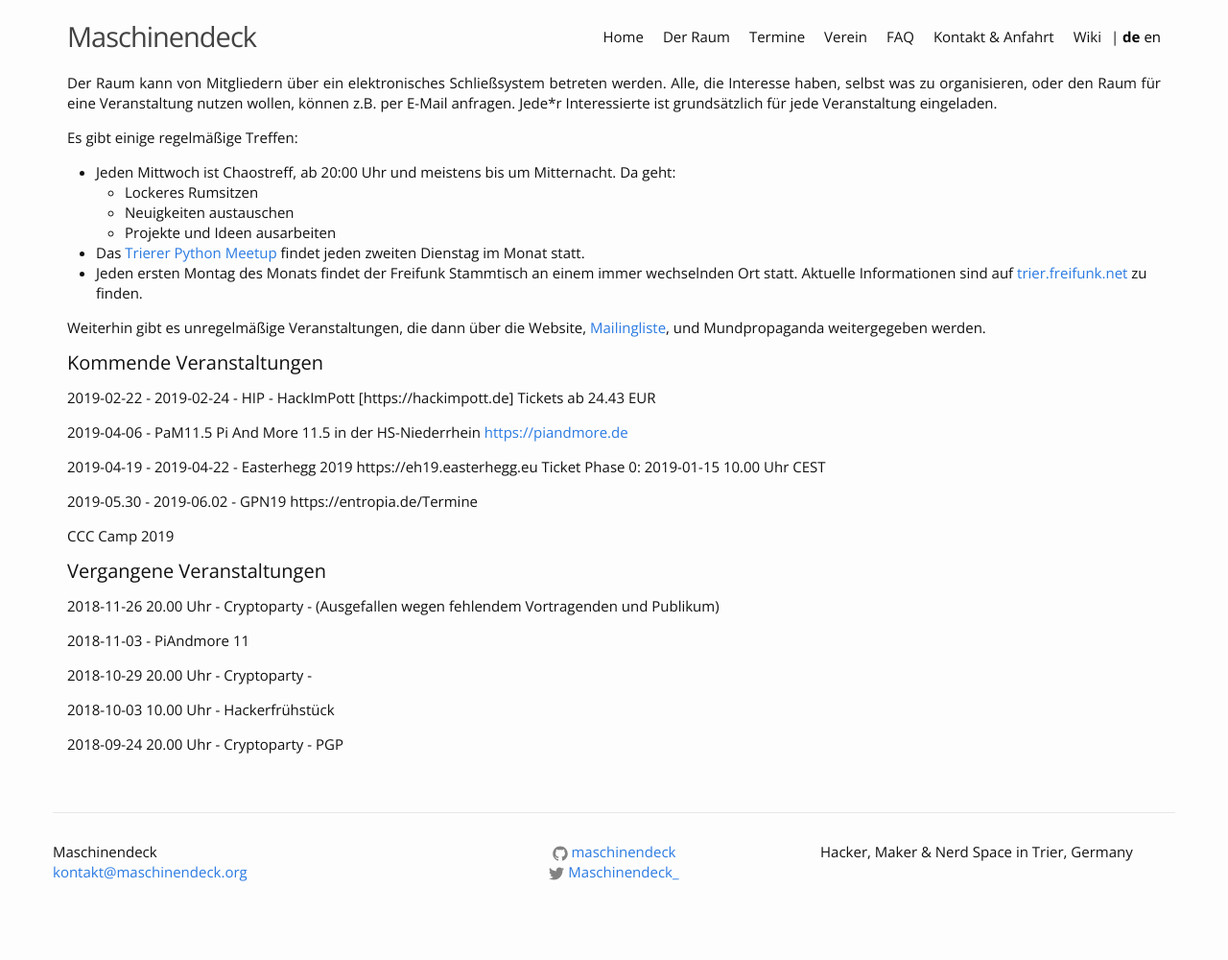
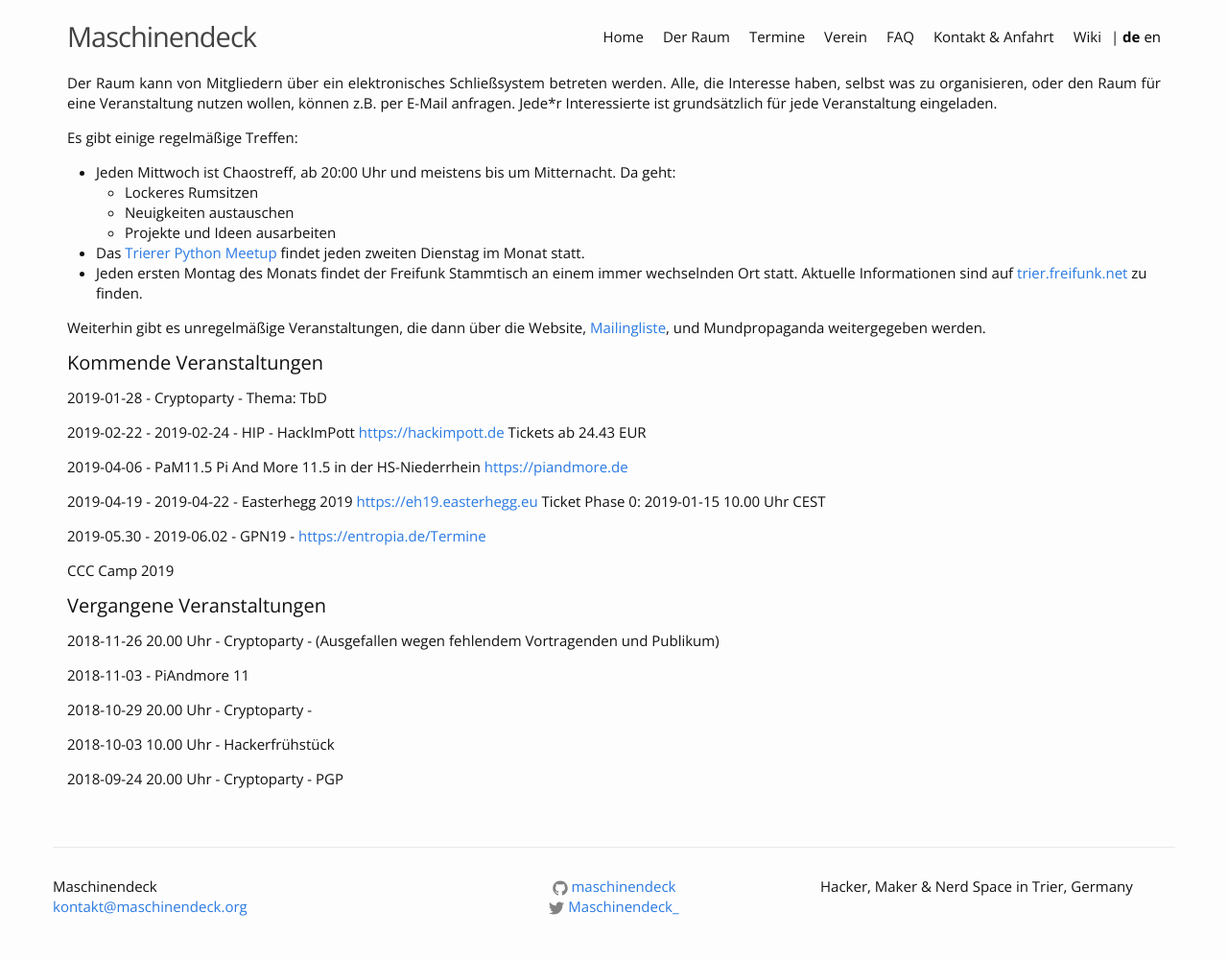
Before and after one commit to maschinendeck/maschinendeck.github.io, a Jekyll site: the page built from events.md, in a window 1280 px wide. Shown: the whole page at 96% size. Built offline with Jekyll 4.4.1, drawn with Linux system fonts in a browser that asks for light colours; before the commit the page ends 964 px from its top, so only the background shows below that.

Commit message:
links fixed, added first cryptoparty

```diff
--- a/events.md
+++ b/events.md
@@ -29,13 +29,15 @@
 #### Kommende Veranstaltungen
 <p class="upcoming-events"></p>
 
-2019-02-22 - 2019-02-24 - HIP - HackImPott [https://hackimpott.de] Tickets ab 24.43 EUR
+2019-01-28              - Cryptoparty - Thema: TbD
+
+2019-02-22 - 2019-02-24 - HIP - HackImPott <https://hackimpott.de> Tickets ab 24.43 EUR
 
 2019-04-06              - PaM11.5 Pi And More 11.5 in der HS-Niederrhein <https://piandmore.de>
 
-2019-04-19 - 2019-04-22 - Easterhegg 2019 https://eh19.easterhegg.eu Ticket Phase 0: 2019-01-15 10.00 Uhr CEST
+2019-04-19 - 2019-04-22 - Easterhegg 2019 <https://eh19.easterhegg.eu> Ticket Phase 0: 2019-01-15 10.00 Uhr CEST
 
-2019-05.30 - 2019-06.02 - GPN19 https://entropia.de/Termine
+2019-05.30 - 2019-06.02 - GPN19 - <https://entropia.de/Termine>
 
 CCC Camp 2019
 
```
